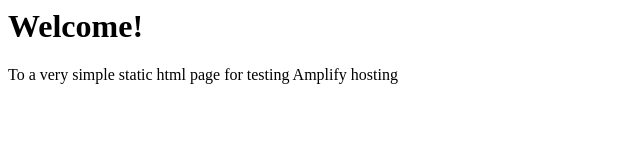
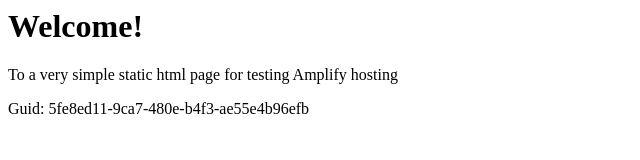
Before and after one commit to aws-aemilia-iad/Github-PR-Commit-Integration-Test-DoNotTouch-v1-gamma-us-east-1, a website: page src/index.html in a window 1280 px wide. Shown: the whole page, without its empty margins (0-640 px from the left). Drawn offline with Linux system fonts and the light colour scheme.

Commit message:
commit from integ tests

```diff
--- a/src/index.html
+++ b/src/index.html
@@ -1,3 +1,5 @@
+
+
 <html lang="en">
 
 <head>
@@ -10,6 +12,6 @@
 <body>
     <h1>Welcome!</h1>
     <p>To a very simple static html page for testing Amplify hosting</p>
-</body>
+    <p>Guid: 5fe8ed11-9ca7-480e-b4f3-ae55e4b96efb</p></body>
 
 </html>
```
